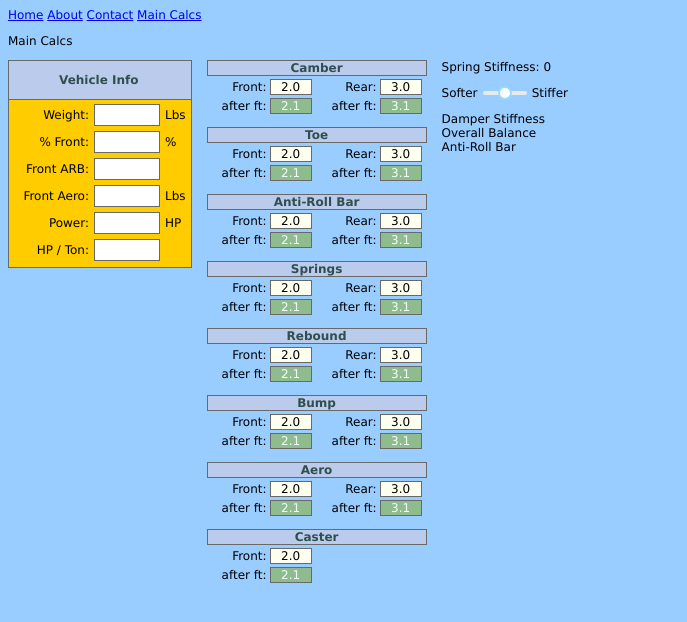
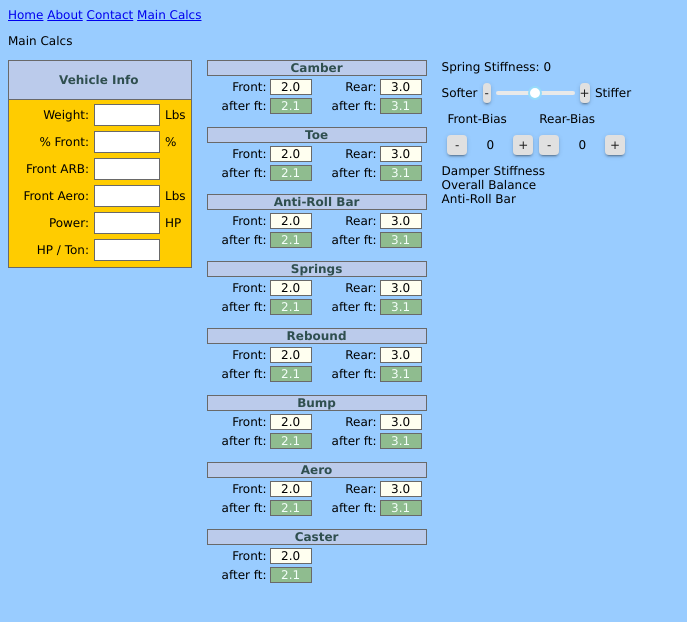
Before and after one commit to gatto-c/ftune, a React (Create React App) app in the folder ftune-app/: page /maincalcs in a window 1280 px wide. Shown: the top 622 px of the page, without its empty margins (0-687 px from the left). Built offline with nearby package versions, Linux system fonts and the light colour scheme.

Commit message:
dev commit

```diff
--- a/ftune-app/src/App.scss
+++ b/ftune-app/src/App.scss
@@ -167,12 +167,20 @@ div.output-group {
 }
 
 div.main-calc-sliders-container {
-  width: 10%;
+  width: 15%;
   margin-left: 15px;
 
   .slider-container {
     display: flex;
     flex-direction: row;
+
+    .label-left {
+      margin-right: 5px;
+    }
+
+    .label-right {
+      margin-left: 5px;
+    }
 
     .slider {
       margin-top: auto;
@@ -181,4 +189,26 @@ div.main-calc-sliders-container {
       margin-right: 5px;
     }
   }
+
+  .MuiButton-root {
+    min-width: unset;
+    width: 20px;
+    height: 20px;
+    margin-top: auto;
+    margin-bottom: auto;
+    padding: unset;
+  }
+
+  .calc-adj-value {
+    margin-left: 8px;
+    margin-right: 8px;
+    text-align: center;
+    min-width: 30px;
+  }
+
+  .front-rear-adj {
+    display: flex;
+    flex-direction: row;
+    justify-content: space-evenly;
+  }
 }
--- a/ftune-app/src/ftuneMainCalcSliders.js
+++ b/ftune-app/src/ftuneMainCalcSliders.js
@@ -1,32 +1,137 @@
 import React, { useState } from "react";
 import Slider from "rc-slider";
 import "rc-slider/assets/index.css";
+import Button from "@material-ui/core/Button";
 
 export default function MainCalcSliders() {
   // eslint-disable-next-line no-unused-vars
-  const [springStiffnessSlider, setSpringStiffnessSlider] = useState(50);
   const [springStiffness, setSpringStiffness] = useState(0);
+  const [springStiffnessFBias, setSpringStiffnessFBias] = useState(0);
+  const [springStiffnessRBias, setSpringStiffnessRBias] = useState(0);
 
-  const updateSpringStiffnessSlider = (value) => {
-    setSpringStiffnessSlider(value);
-    const springValue = Math.round(((value - 50) / (100 / 2)) * 300);
-    setSpringStiffness(springValue);
+  const updateSpringStiffness = (value) => {
+    setSpringStiffness(value);
+    // const springValue = Math.round(((value - 50) / (100 / 2)) * 300);
+  };
+
+  const softerSprings = () => {
+    if (springStiffness > -300) {
+      setSpringStiffness(springStiffness - 10);
+    }
+  };
+
+  const stifferSprings = () => {
+    if (springStiffness < 300) {
+      setSpringStiffness(springStiffness + 10);
+    }
+  };
+
+  const softerSpringFrontBias = () => {
+    if (springStiffnessFBias > -300) {
+      setSpringStiffnessFBias(springStiffnessFBias - 10);
+    }
+  };
+
+  const stifferSpringFrontBias = () => {
+    if (springStiffnessFBias < 300) {
+      setSpringStiffnessFBias(springStiffnessFBias + 10);
+    }
+  };
+
+  const softerSpringRearBias = () => {
+    if (springStiffnessRBias > -300) {
+      setSpringStiffnessRBias(springStiffnessRBias - 10);
+    }
+  };
+
+  const stifferSpringRearBias = () => {
+    if (springStiffnessRBias < 300) {
+      setSpringStiffnessRBias(springStiffnessRBias + 10);
+    }
+  };
+
+  const calcSlider = function (title, value, updateFtn, decrFtn, incrFtn) {
+    return (
+      <div>
+        {title}: {value}
+        <div className="slider-container">
+          <p className="label-left">Softer</p>
+          <Button
+            variant="contained"
+            className="slider-button"
+            onClick={decrFtn}
+          >
+            -
+          </Button>
+          <Slider
+            className="slider"
+            onChange={updateFtn}
+            startPoint={0}
+            min={-300}
+            max={300}
+            step={10}
+            value={value}
+          />
+          <Button
+            variant="contained"
+            className="slider-button"
+            onClick={incrFtn}
+          >
+            +
+          </Button>
+          <p className="label-right">Stiffer</p>
+        </div>
+      </div>
+    );
+  };
+
+  const calcAdjuster = function (title, value, decrFtn, incrFtn) {
+    return (
+      <div>
+        {title}
+        <div className="slider-container">
+          <Button
+            variant="contained"
+            className="slider-button"
+            onClick={decrFtn}
+          >
+            -
+          </Button>
+          <p className="calc-adj-value">{value}</p>
+          <Button
+            variant="contained"
+            className="slider-button"
+            onClick={incrFtn}
+          >
+            +
+          </Button>
+        </div>
+      </div>
+    );
   };
 
   return (
     <div className="main-calc-sliders-container">
-      <div>
-        Spring Stiffness: {springStiffness}
-        <div className="slider-container">
-          <p>Softer</p>
-          <Slider
-            className="slider"
-            onChange={updateSpringStiffnessSlider}
-            startPoint={50}
-            value={springStiffnessSlider}
-          />
-          <p>Stiffer</p>
-        </div>
+      {calcSlider(
+        "Spring Stiffness",
+        springStiffness,
+        updateSpringStiffness,
+        softerSprings,
+        stifferSprings
+      )}
+      <div className="front-rear-adj">
+        {calcAdjuster(
+          "Front-Bias",
+          springStiffnessFBias,
+          softerSpringFrontBias,
+          stifferSpringFrontBias
+        )}
+        {calcAdjuster(
+          "Rear-Bias",
+          springStiffnessRBias,
+          softerSpringRearBias,
+          stifferSpringRearBias
+        )}
       </div>
 
       <div>Damper Stiffness</div>
```
Also changed, not shown: ftune-app/package.json (+8 -3 lines), 2 other files (tests, documents, lock files or other folders).
